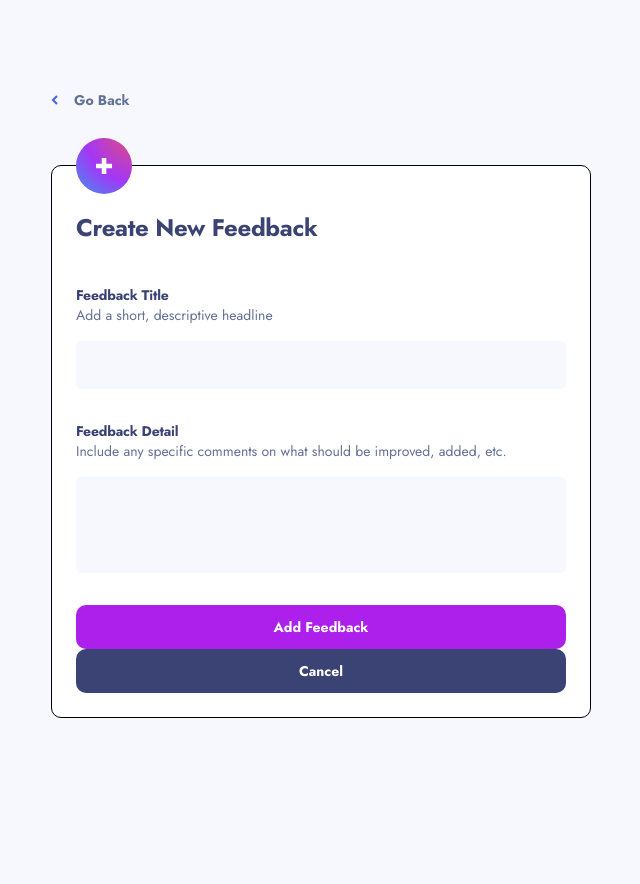
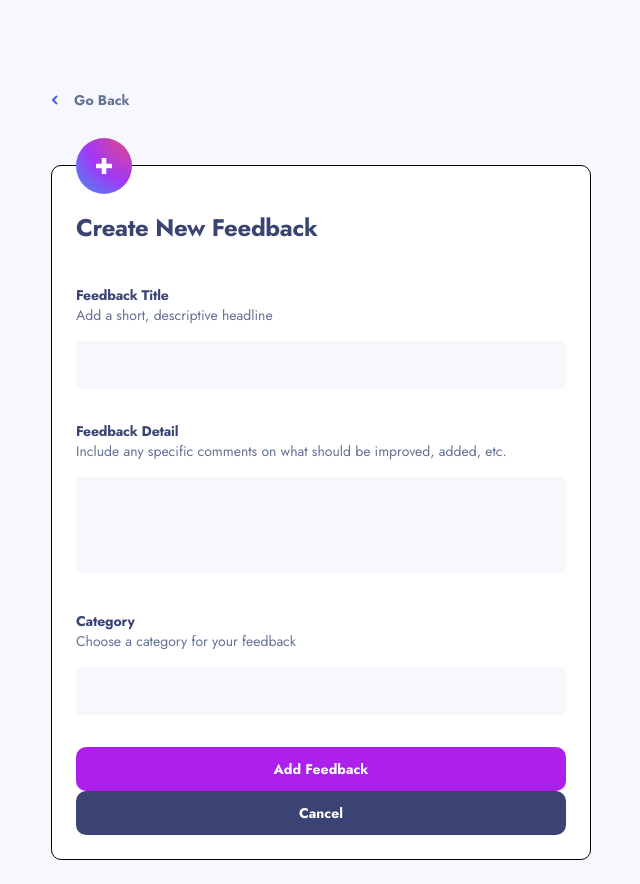
Before and after one commit to tkressma/product-feedback-app, a React (Create React App) app in the folder client/: page /create-feedback in a window 1280 px wide. Shown: the whole page, without its empty margins (319-959 px from the left). Before the commit the page ends 800 px from the top, so only its background shows below. Built offline with nearby package versions, Linux system fonts and the light colour scheme; no server answers.

Commit message:
Make spacing and typography changes to text input

```diff
--- a/client/src/components/Create/Create.js
+++ b/client/src/components/Create/Create.js
@@ -2,6 +2,7 @@ import styles from "./Create.module.css";
 import Heading from "../UI/Heading/Heading";
 import Form from "../UI/Forms/Form/Form";
 import FormTextInput from "../UI/Forms/FormTextInput/FormTextInput";
+import FormSelectInput from "../UI/Forms/FormSelectInput/FormSelectInput";
 import createIcon from "../../assets/shared/icon-new-feedback.svg";
 import Button from "../UI/Button/Button";
 export default function Create() {
@@ -12,15 +13,19 @@ export default function Create() {
       <form>
         <FormTextInput
           inputId="title"
-          type="normal"
           labelHeading="Feedback Title"
           labelCaption="Add a short, descriptive headline"
         />
         <FormTextInput
-          inputId="title"
-          type="large"
+          inputId="detail"
+          large="true"
           labelHeading="Feedback Detail"
           labelCaption="Include any specific comments on what should be improved, added, etc."
+        />
+        <FormSelectInput
+          inputId="category"
+          labelHeading="Category"
+          labelCaption="Choose a category for your feedback"
         />
       </form>
 
--- a/client/src/components/UI/Forms/Form/Form.js
+++ b/client/src/components/UI/Forms/Form/Form.js
@@ -4,8 +4,8 @@ export default function Form({ icon, backButtonDestination, children }) {
   return (
     <main className={styles.form}>
       <Button type="back-inherit" destination={backButtonDestination} />
-      <section className={styles.formcard}>
-        <img src={icon} className={styles.icon} />
+      <section className={styles["form__card"]}>
+        <img src={icon} className={styles["form__icon"]} />
         {children}
       </section>
     </main>
--- a/client/src/components/UI/Forms/Form/Form.module.css
+++ b/client/src/components/UI/Forms/Form/Form.module.css
@@ -8,7 +8,7 @@ form {
   margin-top: 1.5rem;
 }
 
-.formcard {
+.form__card {
   display: flex;
   flex-direction: column;
   flex: 1;
@@ -20,7 +20,7 @@ form {
   border: 1px solid black;
 }
 
-.icon {
+.form__icon {
   position: absolute;
   top: 0;
   width: 40px;
@@ -38,7 +38,7 @@ form {
     margin-top: 2.5rem;
   }
 
-  .icon {
+  .form__icon {
     width: 56px;
     height: 56px;
   }
--- /dev/null
+++ b/client/src/components/UI/Forms/FormInput.module.css
@@ -0,0 +1,63 @@
+.caption {
+  display: block;
+  color: var(--blue-gray);
+  font-size: 0.8125rem;
+  line-height: 19px;
+}
+
+.caption-bold {
+  display: block;
+  color: var(--navy-blue);
+  font-weight: bold;
+  font-size: 0.8125rem;
+  line-height: 19px;
+  letter-spacing: -0.194444px;
+}
+
+input {
+  width: 100%;
+  height: 3rem;
+  margin: 1rem 0 2rem;
+  padding: 1rem;
+  border: none;
+  border-radius: 5px;
+  background-color: var(--off-white);
+  color: var(--navy-blue);
+}
+
+textarea {
+  width: 100%;
+  height: 6rem;
+  margin: 1rem 0 2rem;
+  padding: 1rem;
+  resize: none;
+  border: none;
+  border-radius: 5px;
+  background-color: var(--off-white);
+  color: var(--navy-blue);
+}
+
+.input__text--large {
+  height: 6rem;
+}
+
+@media (min-width: 768px) {
+  .caption {
+    font-size: 0.875rem;
+    line-height: 20px;
+  }
+
+  .caption-bold {
+    color: var(--navy-blue);
+    font-size: 0.875rem;
+    line-height: 20px;
+  }
+
+  input {
+    padding: 0.8125rem 1.5rem;
+  }
+
+  textarea {
+    padding: 1rem 1.5rem;
+  }
+}
--- /dev/null
+++ b/client/src/components/UI/Forms/FormSelectInput/FormSelectInput.js
@@ -0,0 +1,24 @@
+import styles from "../FormInput.module.css";
+export default function FormSelectInput({
+  inputId,
+  type,
+  labelHeading,
+  labelCaption,
+}) {
+  return (
+    <>
+      <label for={inputId} className={styles["caption-bold"]}>
+        {labelHeading}
+      </label>
+      <label for={inputId} className={styles.caption}>
+        {labelCaption}
+      </label>
+      <input type="text" list="categories" />
+      <datalist id="categories">
+        <option>Feature</option>
+        <option>UI</option>
+        <option>UX</option>
+      </datalist>
+    </>
+  );
+}
--- a/client/src/components/UI/Forms/FormTextInput/FormTextInput.js
+++ b/client/src/components/UI/Forms/FormTextInput/FormTextInput.js
@@ -1,10 +1,23 @@
-import styles from "./FormTextInput.module.css";
+import styles from "../FormInput.module.css";
 export default function FormTextInput({
   inputId,
-  type,
+  large = false,
   labelHeading,
   labelCaption,
 }) {
+  // If the text input is large, then use a textarea instead of a input of type text.
+  let inputBox;
+  if (large) {
+    inputBox = (
+      <textarea
+        id={inputId}
+        className={large && styles[`input__text--large`]}
+      />
+    );
+  } else {
+    inputBox = <input id={inputId} type="text" />;
+  }
+
   return (
     <>
       <label for={inputId} className={styles["caption-bold"]}>
@@ -13,7 +26,7 @@ export default function FormTextInput({
       <label for={inputId} className={styles.caption}>
         {labelCaption}
       </label>
-      <input className={styles[`input--${type}`]} type="text" id={inputId} />
+      {inputBox}
     </>
   );
 }
--- a/client/src/components/UI/Forms/FormTextInput/FormTextInput.module.css
+++ /dev/null
@@ -1,44 +0,0 @@
-.caption {
-  display: block;
-  color: var(--blue-gray);
-  font-size: 0.8125rem;
-  line-height: 19px;
-}
-
-.caption-bold {
-  display: block;
-  color: var(--navy-blue);
-  font-weight: bold;
-  font-size: 0.8125rem;
-  line-height: 19px;
-  letter-spacing: -0.194444px;
-}
-
-input {
-  width: 100%;
-  margin: 1rem 0 2rem;
-  border: none;
-  border-radius: 5px;
-  background-color: var(--off-white);
-}
-
-.input--normal {
-  height: 3rem;
-}
-
-.input--large {
-  height: 6rem;
-}
-
-@media (min-width: 768px) {
-  .caption {
-    font-size: 0.875rem;
-    line-height: 20px;
-  }
-
-  .caption-bold {
-    color: var(--navy-blue);
-    font-size: 0.875rem;
-    line-height: 20px;
-  }
-}
```
